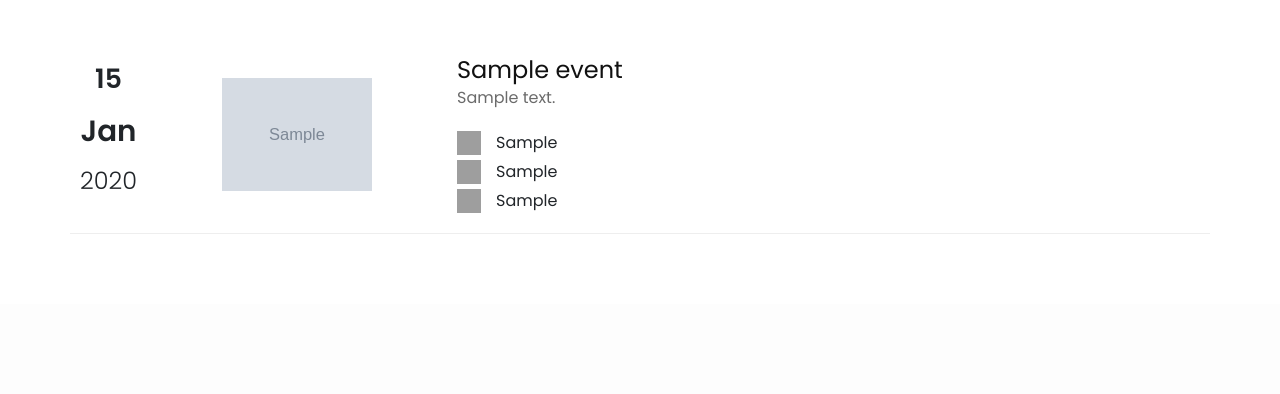
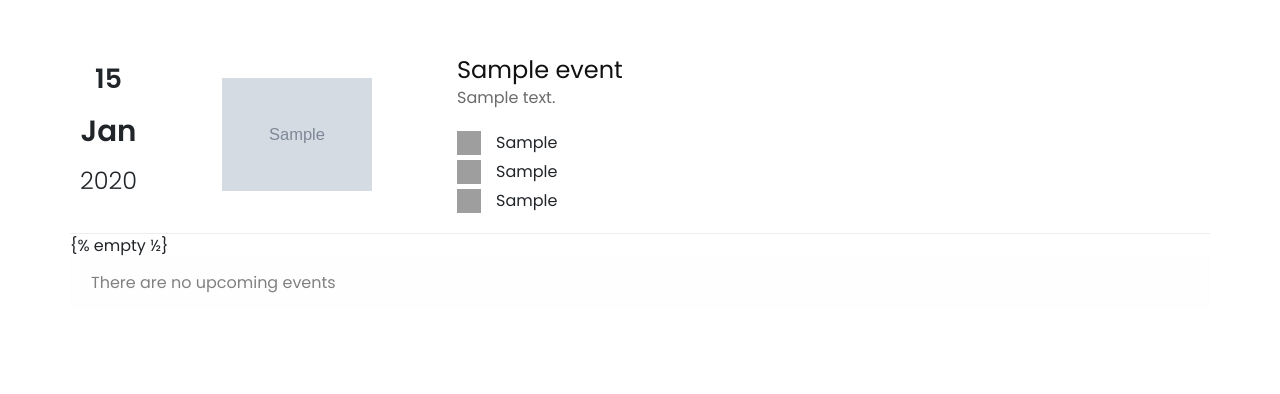
Before and after one commit to ChicoUA/CheckMeWOD, a Django app: page /checkmewod/event in a window 1280 px wide. Shown: the part 566-960 px from the top of the page. Before the commit the page ends 800 px from the top, so only its background shows below. Run offline with Django 3.2, Linux system fonts and the light colour scheme; tables that the repository leaves empty hold one stand-in row (values such as "Sample post"); grey boxes marked "Sample" are stand-in pictures; one stand-in notice (Sample message) is shown; some libraries are stand-ins or nearby versions; grey boxes are pictures that could not be loaded.

Commit message:
further changes

```diff
--- a/website/checkmewod/templates/event.html
+++ b/website/checkmewod/templates/event.html
@@ -29,7 +29,7 @@
                 {% if messages %}
 <ul class="messages">
     {% for message in messages %}
-    <div class="alert alert-success"{% if message.tags %} class="{{ message.tags }}"{% endif %}>{{ message }}</div>
+    <div class="alert alert-success" role="alert"{% if message.tags %} class="{{ message.tags }}"{% endif %}>{{ message }}</div>
     {% endfor %}
 </ul>
 {% endif %}
@@ -73,6 +73,8 @@
                     </div>
                 </div>
 
+            {% empty ½}
+                <div class="alert alert-light" role="alert">There are no upcoming events</div>
             {% endfor %}
             </div>
             <!--
```
